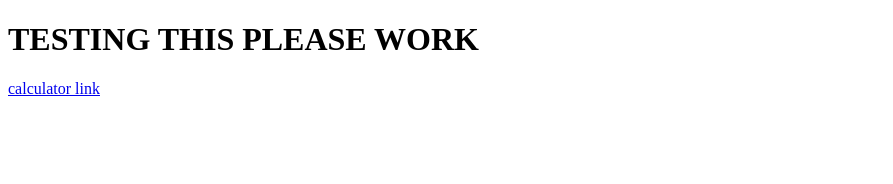
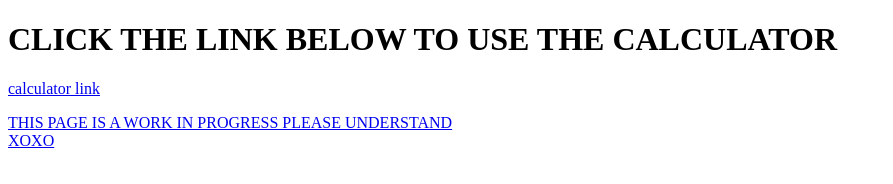
Before and after one commit to ctharsis/rangecalculator, a plain HTML site: page index.html in a window 1280 px wide. Shown: the whole page, without its empty margins (0-893 px from the left). Drawn offline with Linux system fonts and the light colour scheme.

Commit message:
index.html text changes
added WIP notice

```diff
--- a/index.html
+++ b/index.html
@@ -1,8 +1,12 @@
 <!DOCTYPE html>
 <html?
       <head>
-            <h1> TESTING THIS PLEASE WORK </h1>
+            <h1> CLICK THE LINK BELOW TO USE THE CALCULATOR </h1>
             <a href="calculator.html"> calculator link
+
+                  <p> THIS PAGE IS A WORK IN PROGRESS PLEASE UNDERSTAND <br/>
+                      XOXO
+                  </p>
 
       </head?
       <body?
```
